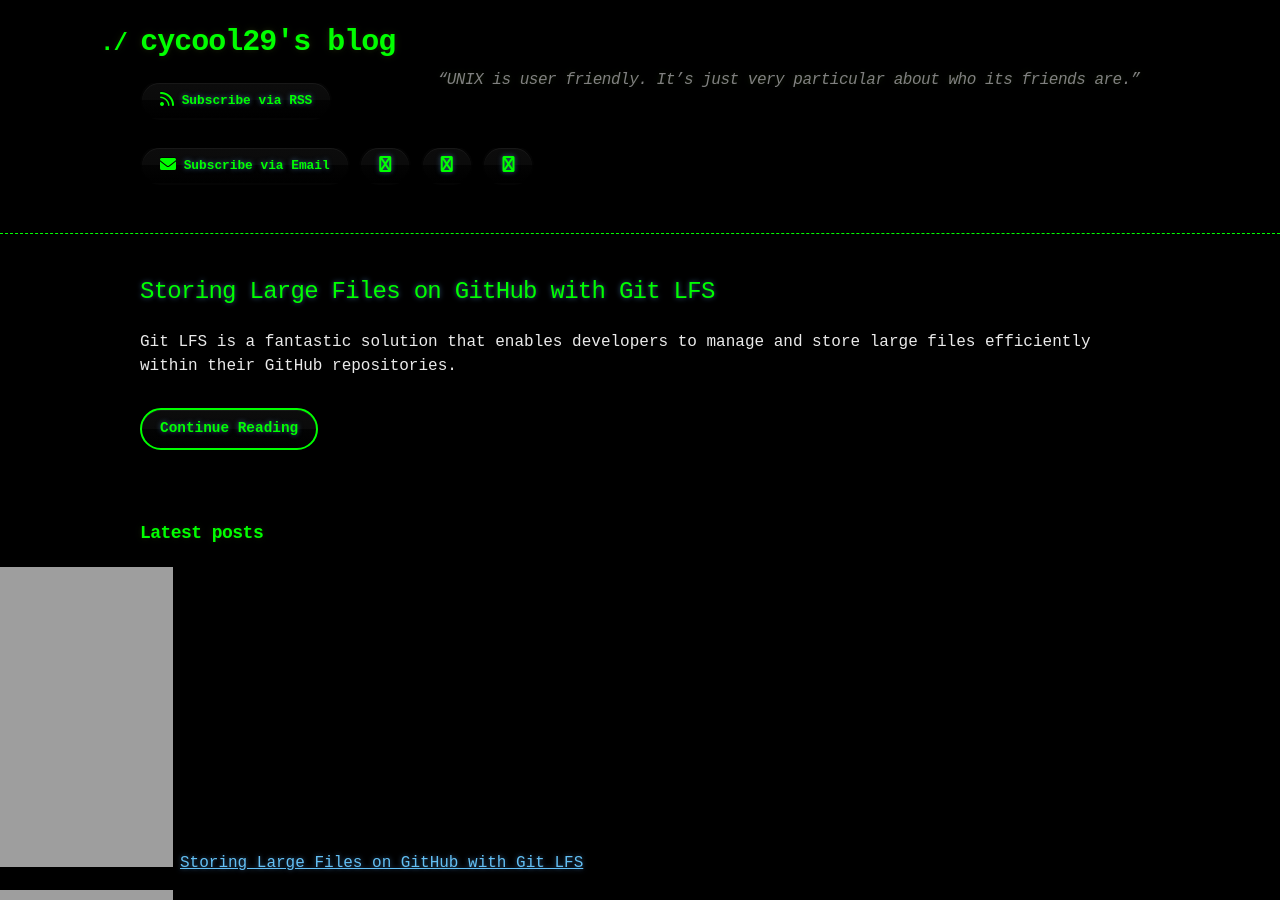
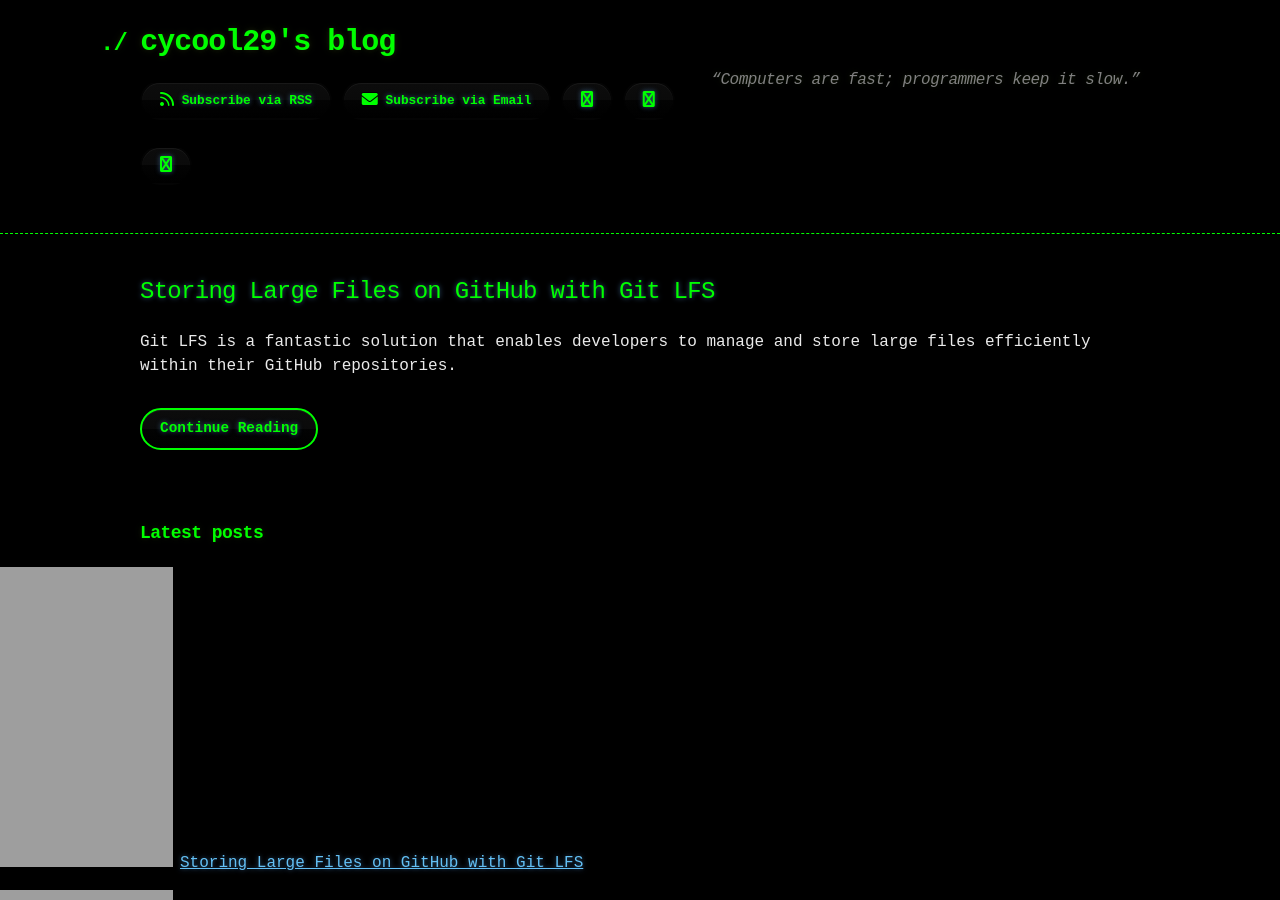
Before and after one commit to cycool29/cycool29.github.io, a Jekyll site: the page built from index.md, in a window 1280 px wide and 900 px high. Built offline with Jekyll 4.4.1, drawn with Linux system fonts in a browser that asks for light colours; a style sheet for code colours, icons or effects is not loaded.

Commit message:
Update quotes

```diff
--- a/_config.yml
+++ b/_config.yml
@@ -1,5 +1,5 @@
 title: cycool29's blog
-description: "“UNIX is user friendly. It’s just very particular about who its friends are.” "
+description: "“Computers are fast; programmers keep it slow.” "
 bio: A high school student. Intermediate in Python, Git, Bash. Learning JavaScript. He/Him. "
 author: cycool29
 url: https://cycool29.github.io
```
